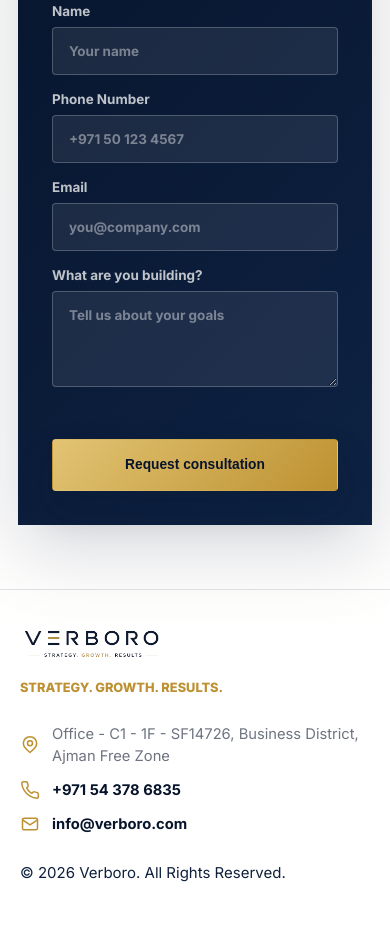
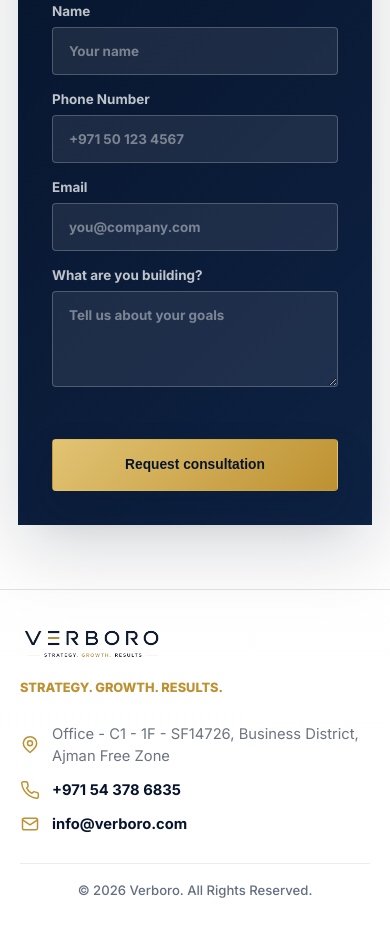
Before and after one commit to arfaazishan/verboro-website, a website: page index.html in a window 390 px wide. Shown: the part 6141-7077 px from the top of the page. Before the commit the page ends 7053 px from the top, so only its background shows below. Drawn offline with nearby package versions, Linux system fonts and the light colour scheme.

Commit message:
Update styles.css

```diff
--- a/styles.css
+++ b/styles.css
@@ -970,4 +970,13 @@ h3 {
   .footer-contact-item {
     text-align: left;
   }
+  .copyright-footer {
+  padding: 18px 20px;
+  text-align: center;
+  color: rgba(16, 32, 60, 0.65);
+  font-size: 0.82rem;
+  font-weight: 500;
+  border-top: 1px solid rgba(7, 20, 43, 0.08);
+  background: #ffffff;
 }
+}
```
